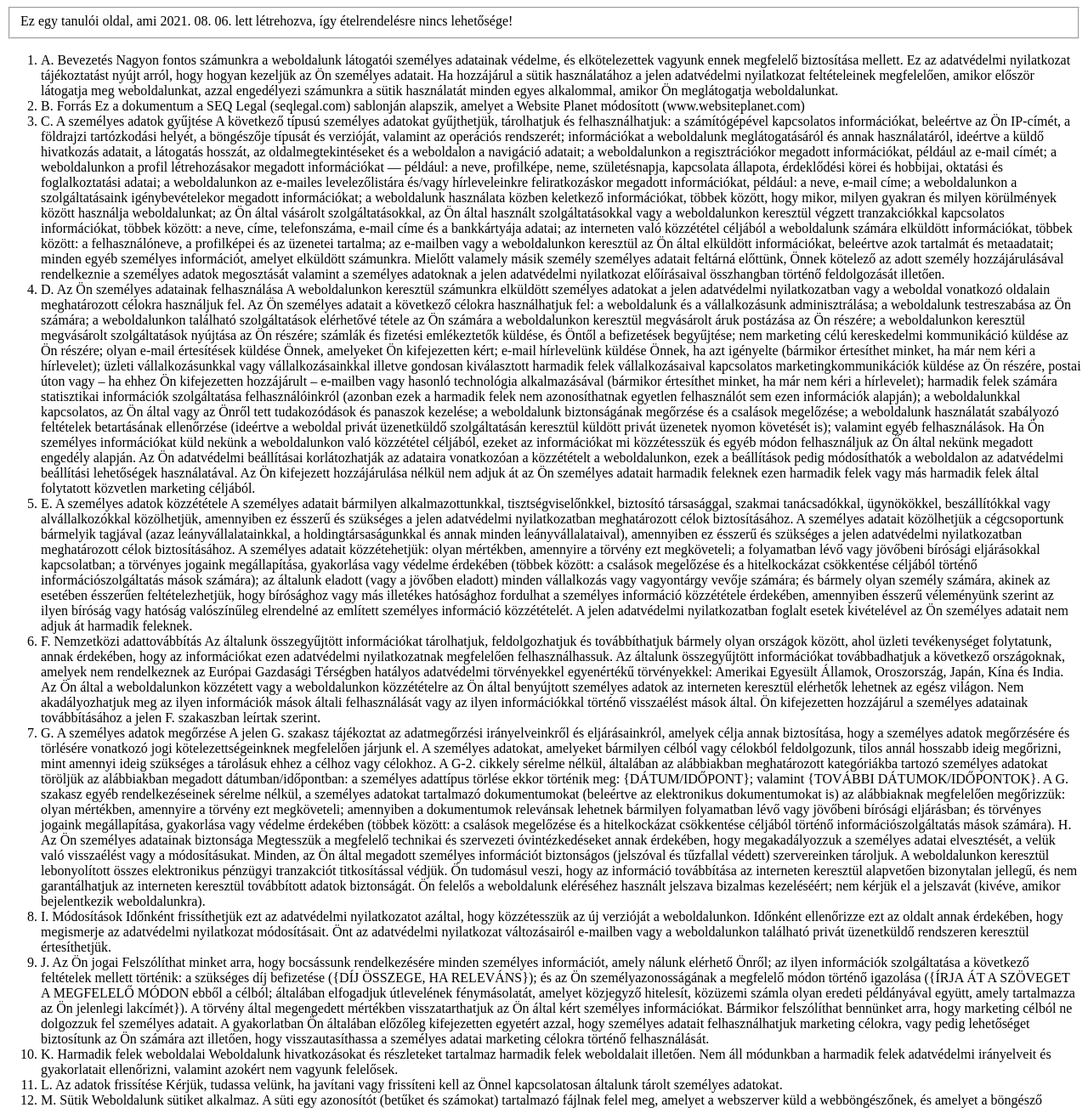
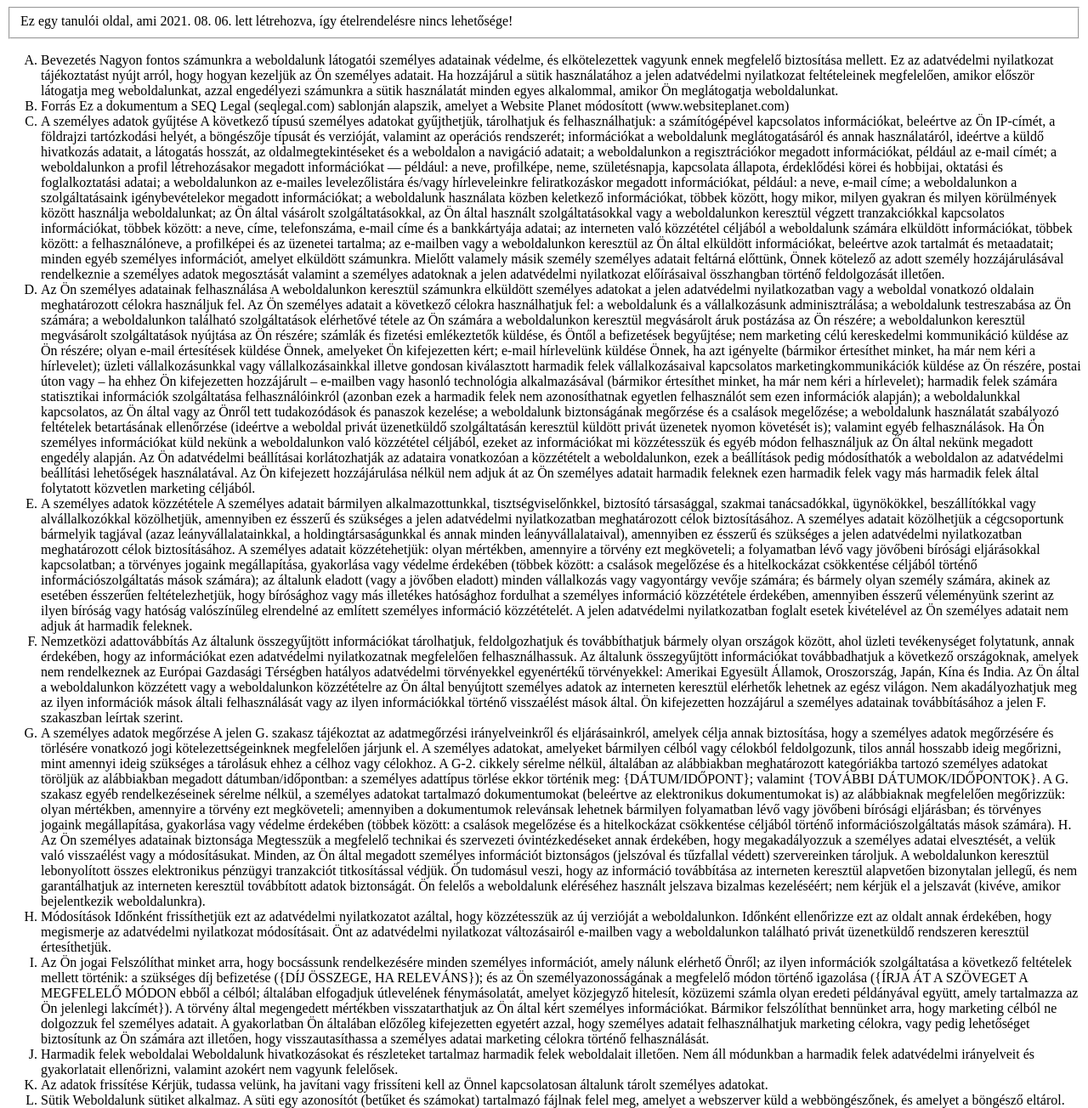
Before and after one commit to DANI19942/DANI19942.github.io, a plain HTML site: page privacy-policy.html in a window 1280 px wide. Shown: the top 1304 px of the page at 85% size. Drawn offline with Linux system fonts and the light colour scheme.

Commit message:
3.3 version

```diff
--- a/privacy-policy.html
+++ b/privacy-policy.html
@@ -14,8 +14,8 @@
     </fieldset>
 
     <p5>
-        <ol>
-            <li> A. Bevezetés
+        <ol type="A">
+            <li> Bevezetés
                 Nagyon fontos számunkra a weboldalunk látogatói személyes adatainak védelme, és elkötelezettek vagyunk
                 ennek
                 megfelelő biztosítása mellett. Ez az adatvédelmi nyilatkozat tájékoztatást nyújt arról, hogy hogyan
@@ -28,12 +28,12 @@
                 meglátogatja weboldalunkat.
             </li>
             <li>
-                B. Forrás
+                Forrás
                 Ez a dokumentum a SEQ Legal (seqlegal.com) sablonján alapszik, amelyet a Website Planet módosított
                 (www.websiteplanet.com)
             </li>
             <li>
-                C. A személyes adatok gyűjtése
+                A személyes adatok gyűjtése
 
                 A következő típusú személyes adatokat gyűjthetjük, tárolhatjuk és felhasználhatjuk:
 
@@ -69,7 +69,7 @@
                 nyilatkozat előírásaival összhangban történő feldolgozását illetően.
             </li>
             <li>
-                D. Az Ön személyes adatainak felhasználása
+                Az Ön személyes adatainak felhasználása
 
                 A weboldalunkon keresztül számunkra elküldött személyes adatokat a jelen adatvédelmi nyilatkozatban vagy
                 a
@@ -115,7 +115,7 @@
                 vagy más harmadik felek által folytatott közvetlen marketing céljából.
             </li>
             <li>
-                E. A személyes adatok közzététele
+                A személyes adatok közzététele
 
                 A személyes adatait bármilyen alkalmazottunkkal, tisztségviselőnkkel, biztosító társasággal, szakmai
                 tanácsadókkal, ügynökökkel, beszállítókkal vagy alvállalkozókkal közölhetjük, amennyiben ez ésszerű és
@@ -144,7 +144,7 @@
                 feleknek.
             </li>
             <li>
-                F. Nemzetközi adattovábbítás
+                Nemzetközi adattovábbítás
 
                 Az általunk összegyűjtött információkat tárolhatjuk, feldolgozhatjuk és továbbíthatjuk bármely olyan
                 országok
@@ -163,7 +163,7 @@
                 Ön kifejezetten hozzájárul a személyes adatainak továbbításához a jelen F. szakaszban leírtak szerint.
             </li>
             <li>
-                G. A személyes adatok megőrzése
+                A személyes adatok megőrzése
 
                 A jelen G. szakasz tájékoztat az adatmegőrzési irányelveinkről és eljárásainkról, amelyek célja annak
                 biztosítása, hogy a személyes adatok megőrzésére és törlésére vonatkozó jogi kötelezettségeinknek
@@ -201,7 +201,7 @@
                 amikor bejelentkezik weboldalunkra).
             </li>
             <li>
-                I. Módosítások
+                Módosítások
 
                 Időnként frissíthetjük ezt az adatvédelmi nyilatkozatot azáltal, hogy közzétesszük az új verzióját a
                 weboldalunkon. Időnként ellenőrizze ezt az oldalt annak érdekében, hogy megismerje az adatvédelmi
@@ -211,7 +211,7 @@
                 üzenetküldő rendszeren keresztül értesíthetjük.
             </li>
             <li>
-                J. Az Ön jogai
+                Az Ön jogai
 
                 Felszólíthat minket arra, hogy bocsássunk rendelkezésére minden személyes információt, amely nálunk
                 elérhető
@@ -234,7 +234,7 @@
                 személyes adatai marketing célokra történő felhasználását.
             </li>
             <li>
-                K. Harmadik felek weboldalai
+                Harmadik felek weboldalai
 
                 Weboldalunk hivatkozásokat és részleteket tartalmaz harmadik felek weboldalait illetően. Nem áll
                 módunkban a
@@ -242,14 +242,14 @@
                 felelősek.
             </li>
             <li>
-                L. Az adatok frissítése
+                Az adatok frissítése
 
                 Kérjük, tudassa velünk, ha javítani vagy frissíteni kell az Önnel kapcsolatosan általunk tárolt
                 személyes
                 adatokat.
             </li>
             <li>
-                M. Sütik
+                Sütik
 
                 Weboldalunk sütiket alkalmaz. A süti egy azonosítót (betűket és számokat) tartalmazó fájlnak felel meg,
                 amelyet
```
